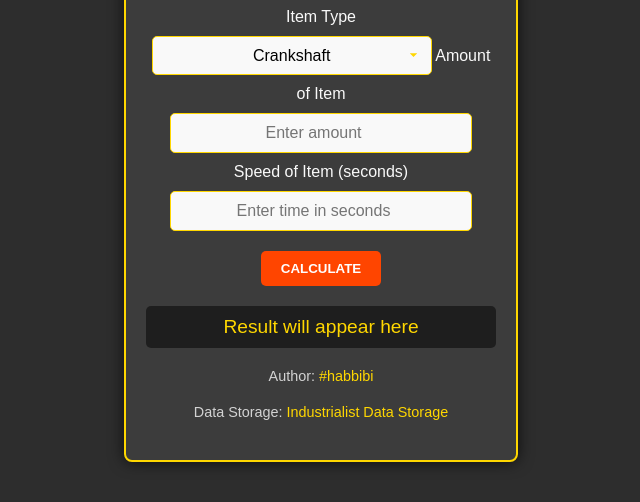
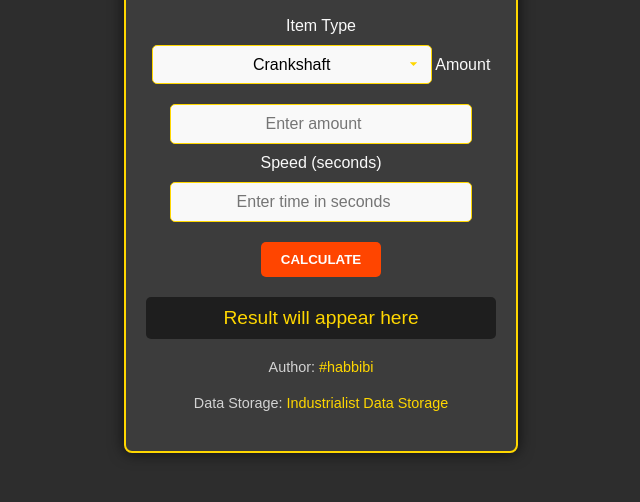
Before and after one commit to Reaperon/Industrialist-Ratio-Calculator, a plain HTML site: page index.html in a window 1280 px wide. Shown: the part 260-762 px from the top of the page, without its empty margins (319-959 px from the left). Drawn offline with Linux system fonts and the light colour scheme.

Commit message:
Update index.html

```diff
--- a/index.html
+++ b/index.html
@@ -131,10 +131,10 @@
             <option value="wheel">Wheel</option>
         </select>
 
-        <label for="amount">Amount of Item</label>
+        <label for="amount">Amount</label>
         <input type="number" id="amount" placeholder="Enter amount" min="1">
 
-        <label for="speed">Speed of Item (seconds)</label>
+        <label for="speed">Speed (seconds)</label>
         <input type="number" id="speed" placeholder="Enter time in seconds" min="0.1" step="0.1">
 
         <button class="calculate-btn" onclick="calculateRatios()">CALCULATE</button>
```
